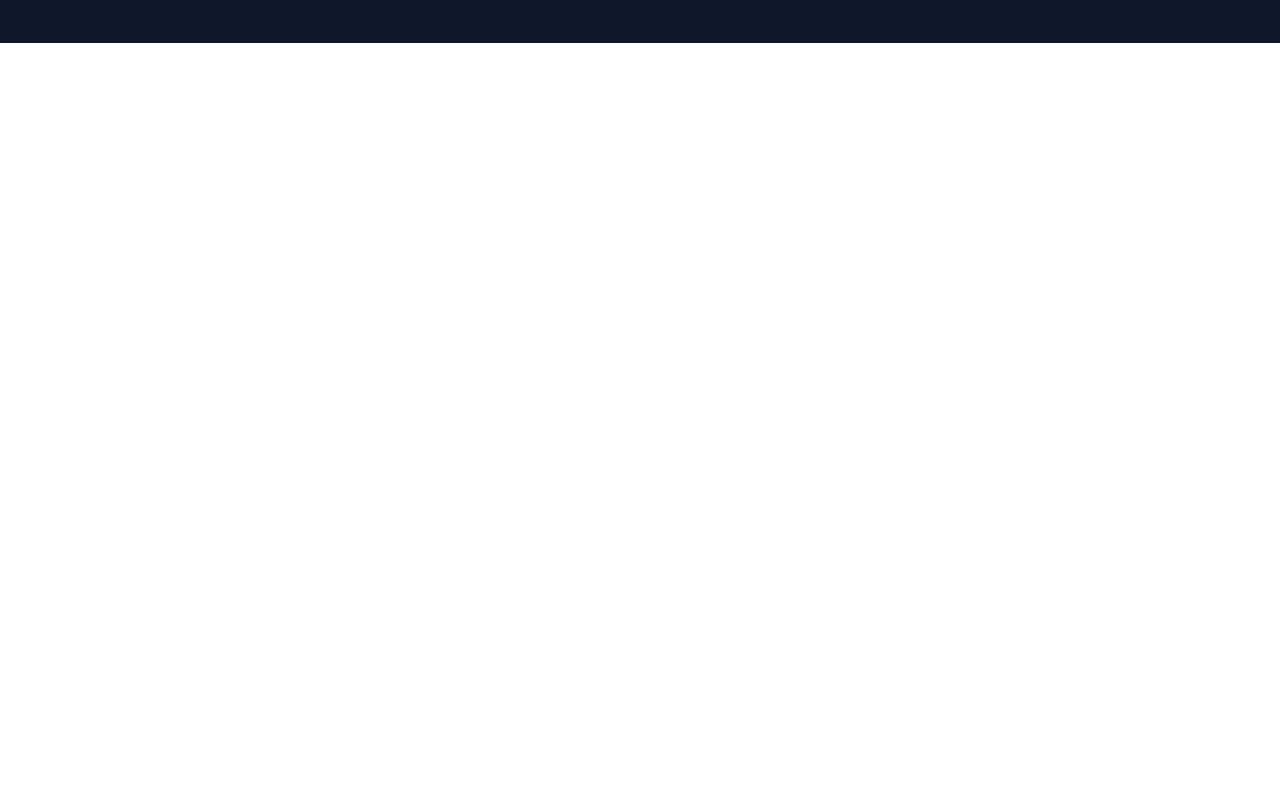
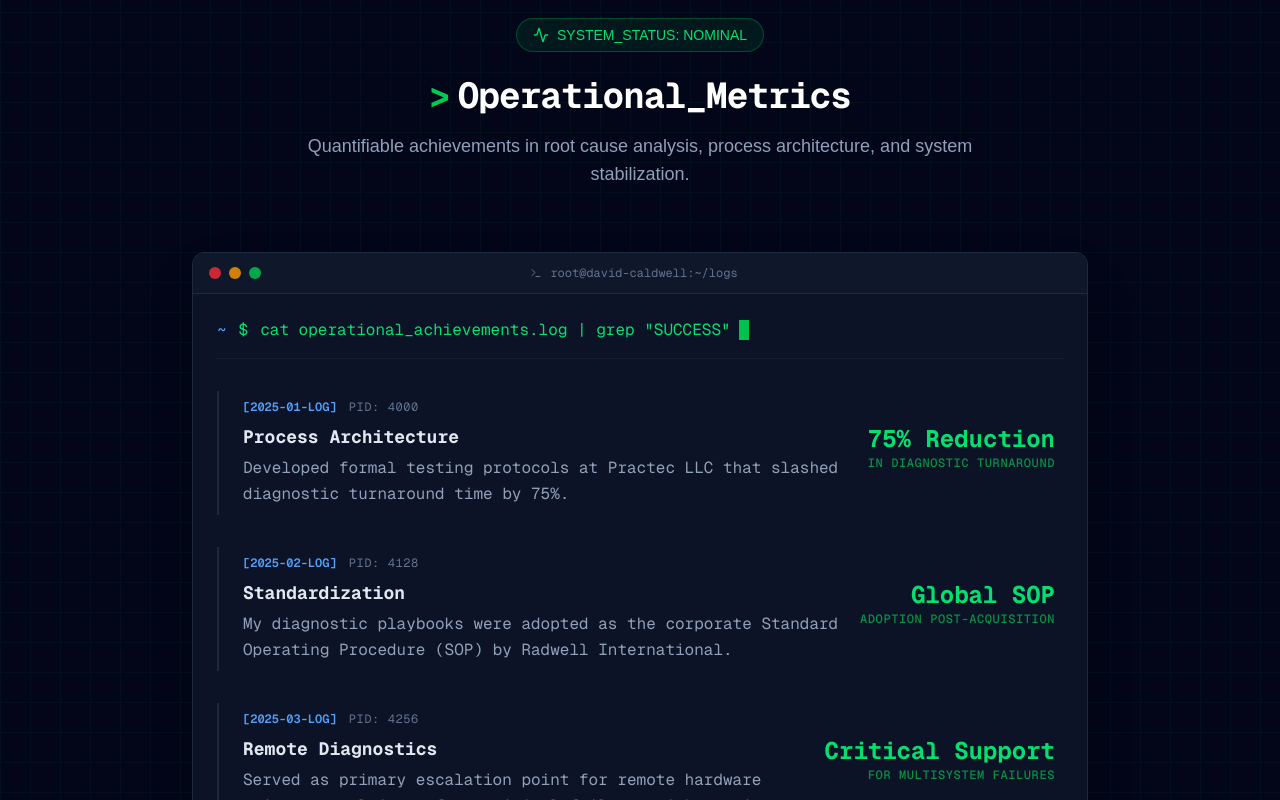
Before and after one commit to emptyloot/portfolio, a Next.js app: page / in a window 1280 px wide. Shown: the part 2240-3040 px from the top of the page. Before the commit the page ends 2283 px from the top, so only its background shows below. Built offline with nearby package versions, Linux system fonts and the light colour scheme.

Commit message:
Add final section

```diff
--- /dev/null
+++ b/components/sections/Diagnostics.tsx
@@ -0,0 +1,111 @@
+import { Activity, Terminal, CheckCircle2 } from "lucide-react";
+import { diagnostics } from "@/lib/data";
+
+export default function Diagnostics() {
+  return (
+    <section id="diagnostics" className="bg-slate-950 py-24 text-slate-300 overflow-hidden relative">
+
+      {/* Background Decor: Subtle Matrix/Grid effect */}
+      <div className="absolute inset-0 opacity-[0.05]"
+           style={{
+             backgroundImage: `linear-gradient(#22c55e 1px, transparent 1px), linear-gradient(90deg, #22c55e 1px, transparent 1px)`,
+             backgroundSize: '30px 30px'
+           }}
+      />
+
+      <div className="container relative z-10 mx-auto px-4">
+
+        {/* Section Header */}
+        <div className="mb-16 flex flex-col items-center text-center">
+          <div className="inline-flex items-center rounded-full border border-green-500/30 bg-green-500/10 px-4 py-1.5 text-sm font-medium text-green-400 mb-6 backdrop-blur-sm">
+            <Activity className="mr-2 h-4 w-4 animate-pulse" />
+            <span>SYSTEM_STATUS: NOMINAL</span>
+          </div>
+
+          <h2 className="font-mono text-3xl font-bold tracking-tight text-white sm:text-4xl">
+            <span className="text-green-500 mr-2">&gt;</span>
+            Operational_Metrics
+          </h2>
+          <p className="mt-4 max-w-2xl text-slate-400 text-lg">
+            Quantifiable achievements in root cause analysis, process architecture, and system stabilization.
+          </p>
+        </div>
+
+        {/* The "Terminal" Window */}
+        <div className="mx-auto max-w-4xl overflow-hidden rounded-xl border border-slate-800 bg-slate-900/80 shadow-2xl backdrop-blur-sm">
+
+          {/* Terminal Toolbar */}
+          <div className="flex items-center justify-between border-b border-slate-800 bg-slate-900 px-4 py-3">
+            <div className="flex space-x-2">
+              <div className="h-3 w-3 rounded-full bg-red-500/80" />
+              <div className="h-3 w-3 rounded-full bg-amber-500/80" />
+              <div className="h-3 w-3 rounded-full bg-green-500/80" />
+            </div>
+            <div className="font-mono text-xs text-slate-500 flex items-center">
+              <Terminal className="w-3 h-3 mr-2" />
+              root@david-caldwell:~/logs
+            </div>
+            <div className="w-16" /> {/* Spacer for centering */}
+          </div>
+
+          {/* Terminal Content */}
+          <div className="p-6 font-mono text-sm md:text-base">
+
+            {/* Command Line Input Simulation */}
+            <div className="mb-8 flex items-center text-green-400 border-b border-slate-800/50 pb-4">
+              <span className="mr-3 text-blue-400">~</span>
+              <span className="mr-3">$</span>
+              <span>cat operational_achievements.log | grep &quot;SUCCESS&quot;</span>
+              <span className="ml-2 h-5 w-2.5 bg-green-500 animate-pulse" />
+            </div>
+
+            {/* The Output Logs (Your Resume Data) */}
+            <div className="space-y-8">
+              {diagnostics.map((item, index) => (
+                <div key={index} className="group relative border-l-2 border-slate-800 pl-6 transition-all hover:border-green-500 hover:bg-slate-800/30 rounded-r-lg p-2">
+
+                  {/* Timestamp & ID */}
+                  <div className="mb-2 flex items-center text-xs text-slate-500">
+                    <span className="mr-3 font-semibold text-blue-400">
+                      [{(new Date().getFullYear())}-{(index + 1).toString().padStart(2, '0')}-LOG]
+                    </span>
+                    <span className="uppercase tracking-wider">PID: {4000 + index * 128}</span>
+                  </div>
+
+                  <div className="flex flex-col md:flex-row md:items-start md:justify-between gap-4">
+                    <div>
+                      <h3 className="text-lg font-bold text-slate-200 group-hover:text-white transition-colors">
+                        {item.title}
+                      </h3>
+                      <p className="mt-1 text-slate-400 leading-relaxed">
+                        {item.detail}
+                      </p>
+                    </div>
+
+                    {/* The "Result" Badge */}
+                    <div className="shrink-0 md:text-right flex flex-row md:flex-col items-center md:items-end gap-3 md:gap-0 bg-slate-950/50 md:bg-transparent p-3 md:p-0 rounded-lg md:rounded-none border border-slate-800 md:border-none">
+                      <div className="text-2xl font-bold text-green-400 tabular-nums">
+                        {item.stat}
+                      </div>
+                      <div className="text-xs text-green-500/70 font-medium uppercase tracking-wider">
+                        {item.context}
+                      </div>
+                    </div>
+                  </div>
+                </div>
+              ))}
+            </div>
+
+            {/* Final Success Message */}
+            <div className="mt-8 pt-4 border-t border-slate-800/50 flex items-center text-green-400 bg-green-900/10 p-3 rounded-lg border border-green-900/20">
+              <CheckCircle2 className="mr-3 h-5 w-5" />
+              <span className="font-semibold">All systems operational. Ready for deployment.</span>
+            </div>
+
+          </div>
+        </div>
+
+      </div>
+    </section>
+  );
+}
```
